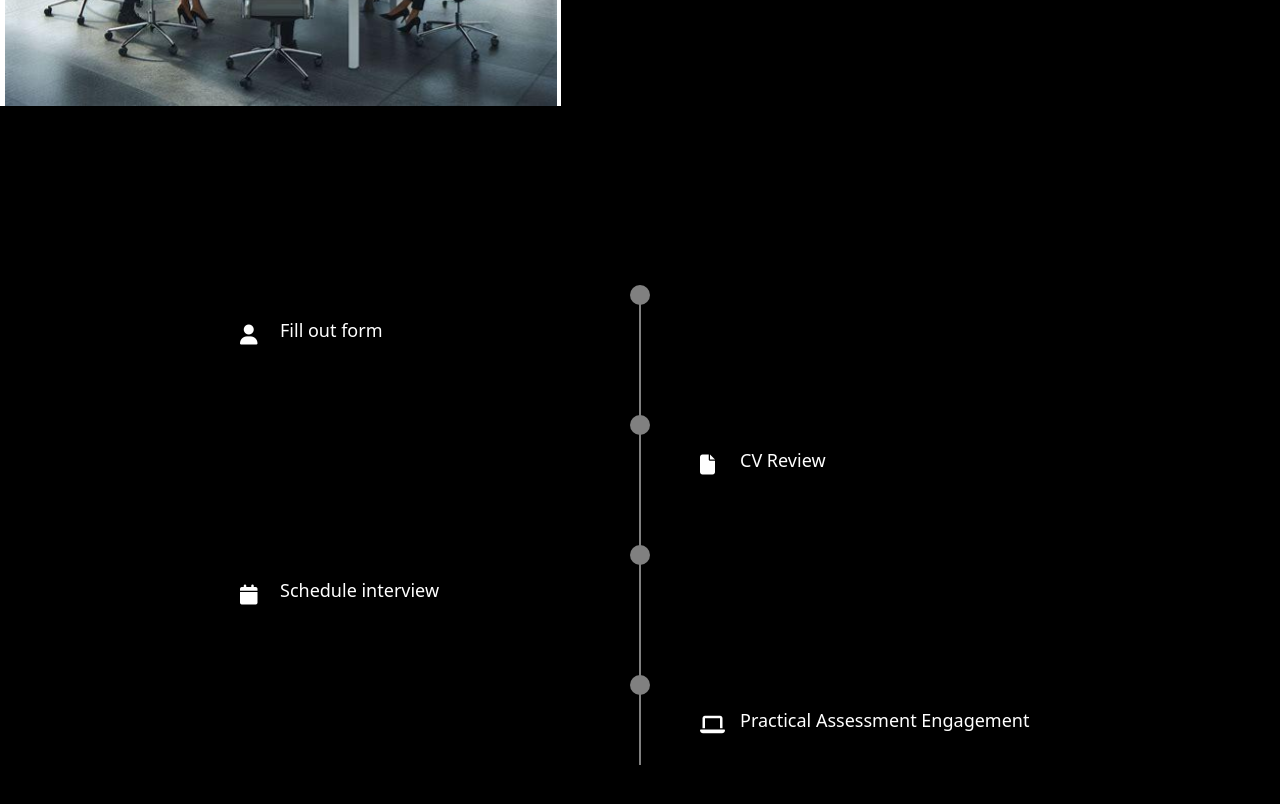
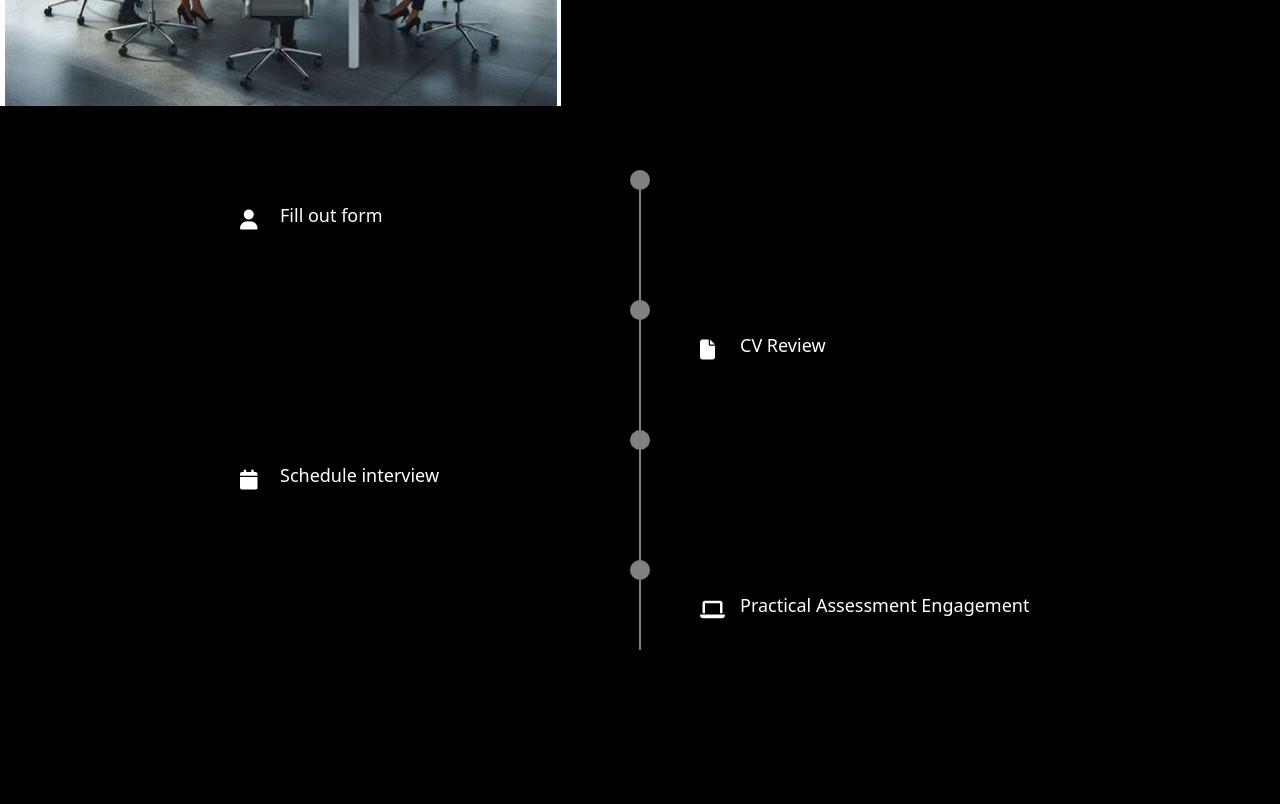
Before and after one commit to aspired2001/BranchKarma, a React (Vite) app: page / in a window 1280 px wide. Shown: the part 1640-2444 px from the top of the page. After the commit the page ends 2364 px from the top, so only its background shows below. Built offline with nearby package versions, Linux system fonts and the light colour scheme.

Commit message:
Carreers

```diff
--- a/src/components/Carreers.jsx
+++ b/src/components/Carreers.jsx
@@ -10,9 +10,9 @@ function Carreers() {
           <span className="italic font-serif text-lg text-center">&quot;Anyone who has never made a mistake has never tried anything new.&quot;</span>
           <img className="max-w-[400px] h-[270px] rounded-lg shadow-lg hover:transition-all hover:-translate-y-2 hover:cursor-pointer my-3" src="assets/img15.png" alt="Join us!" />
         </div>
-        <div className="flex flex-col justify-center">
+        <div className="flex flex-col justify-center items-center">
           <span className="text-lg text-center font-serif">Let&apos;s team up!</span>
-          <img className="max-w-[400px] h-[270px] rounded-lg shadow-lg hover:transition-all hover:-translate-y-2 hover:cursor-pointer my-3 translate-x-12" src="assets/img11.png " alt="Join us!" />
+          <img className="w-[400px] h-[270px] rounded-lg shadow-lg hover:transition-all hover:-translate-y-2 hover:cursor-pointer my-3 " src="assets/img11.png " alt="Join us!" />
         </div>
       </div>
 
--- a/src/constants/Timeline.css
+++ b/src/constants/Timeline.css
@@ -11,7 +11,7 @@ html {
 }
 
 .container {
-    min-height: 100vh;
+    min-height: 60vh;
     width: 100%;
     display: flex;
     align-items: center;
@@ -59,6 +59,7 @@ html {
     margin-bottom: 10px;
     text-align: center;
     padding-left: 50px;
+    text-wrap: nowrap;
 
     /* Adjusted padding for smaller screens */
 }
```
